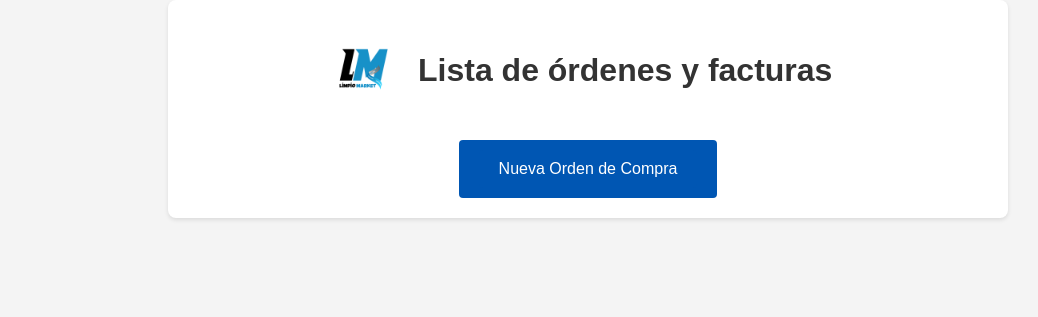
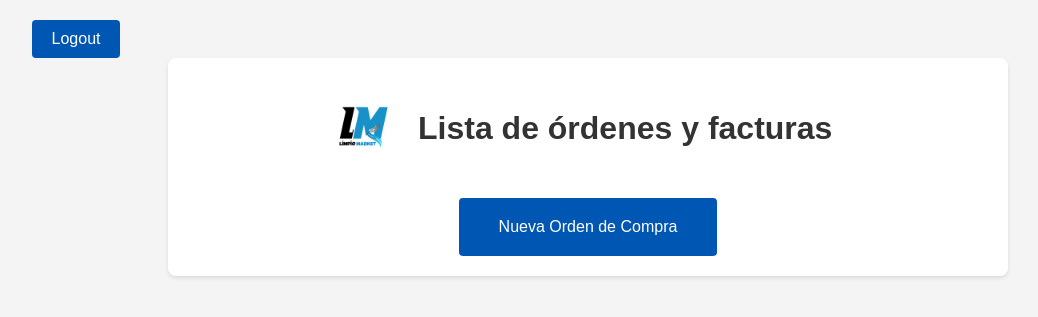
Before and after one commit to dngz/LimpioMarket, a Django app: template LimpioMarket/webMarket/templates/lista.html in a window 1280 px wide. Shown: the top 317 px of the page, without its empty margins (52-1090 px from the left). Run offline with Django 5.2, Linux system fonts and the light colour scheme; the template is opened without the code that fills it, so the values that code supplies are empty; some libraries are stand-ins or nearby versions.

Commit message:
logout añadido

```diff
--- a/LimpioMarket/webMarket/templates/lista.html
+++ b/LimpioMarket/webMarket/templates/lista.html
@@ -9,6 +9,9 @@
 </head>
 
 <body>
+    <div class="button-container">
+        <a href="{% url 'logout' %}" class="btn" id="logoutBtn" style="margin-right: 80%;">Logout</a>
+    </div>
     <div class="container">
         <div class="logo-container" style="display: flex; align-items: center; margin-left: 15%;">
             <img src="{% static 'img/l.png' %}" alt="Logo" width="100" style="margin-right: 10px;">
--- a/LimpioMarket/webMarket/urls.py
+++ b/LimpioMarket/webMarket/urls.py
@@ -7,4 +7,5 @@ urlpatterns = [
     path('guardar_orden_de_compra/', guardar_orden_de_compra, name='guardar_orden_de_compra'),
     path('login/',login,name='LOGIN'),
     path('lista_productos/', lista_productos, name='lista_productos'),
+    path('logout/', logout_view, name='logout')
 ]
```
Also changed, not shown: LimpioMarket/webMarket/views.py (+5 -2 lines), LimpioMarket/db.sqlite3.
